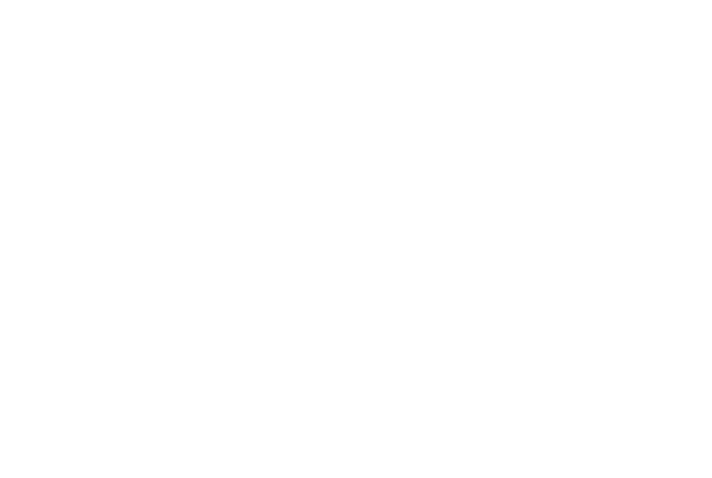
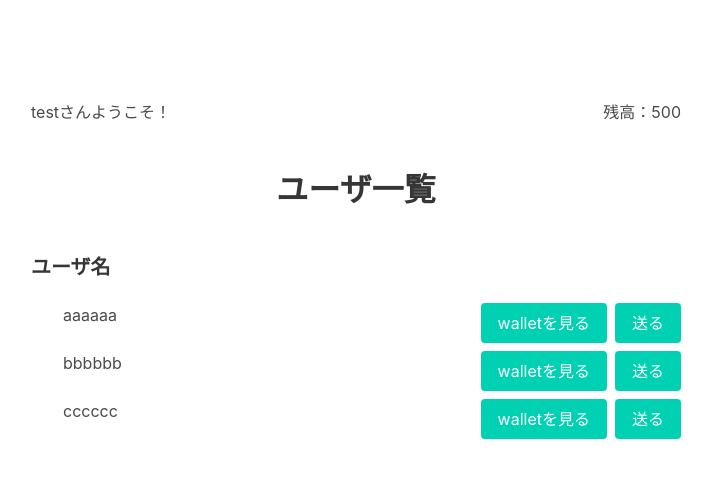
Before and after one commit to yutashimizu0612/bt-react3, a React (Create React App) app: page /users in a window 1280 px wide. Shown: the top 478 px of the page, without its empty margins (284-996 px from the left). Built offline with nearby package versions, Linux system fonts and the light colour scheme.

Commit message:
ユーザ一覧ページ作成

```diff
--- a/src/components/App.js
+++ b/src/components/App.js
@@ -3,6 +3,7 @@
 import './App.css';
 import Register from '../pages/Register';
 import Login from '../pages/Login';
+import Users from '../pages/Users';
 
 function App() {
   return (
@@ -10,6 +11,7 @@
       <Router>
         <Route exact path="/" component={Register}></Route>
         <Route exact path="/login" component={Login}></Route>
+        <Route exact path="/users" component={Users}></Route>
       </Router>
     </div>
   );
--- /dev/null
+++ b/src/pages/Users.css
@@ -0,0 +1,17 @@
+.status {
+  display: flex;
+  justify-content: space-between;
+}
+
+.users-list {
+  margin: 0;
+}
+
+.user-item {
+  display: flex;
+  margin-bottom: 8px;
+}
+
+.user-item__name {
+  width: 100%;
+}
--- /dev/null
+++ b/src/pages/Users.js
@@ -0,0 +1,36 @@
+import React from 'react';
+import './Users.css';
+
+const Users = () => {
+  return (
+    <>
+      <div className="status">
+        <span>testさんようこそ！</span>
+        <span>残高：500</span>
+      </div>
+      <h2 className="title is-3 my-6 has-text-centered">ユーザ一覧</h2>
+      <div className="users">
+        <h3 className="title is-5">ユーザ名</h3>
+        <ul className="users-list">
+          <li className="user-item">
+            <p className="user-item__name">aaaaaa</p>
+            <button class="button is-primary mx-2">walletを見る</button>
+            <button class="button is-primary">送る</button>
+          </li>
+          <li className="user-item">
+            <p className="user-item__name">bbbbbb</p>
+            <button class="button is-primary mx-2">walletを見る</button>
+            <button class="button is-primary">送る</button>
+          </li>
+          <li className="user-item">
+            <p className="user-item__name">cccccc</p>
+            <button class="button is-primary mx-2">walletを見る</button>
+            <button class="button is-primary">送る</button>
+          </li>
+        </ul>
+      </div>
+    </>
+  );
+};
+
+export default Users;
```
